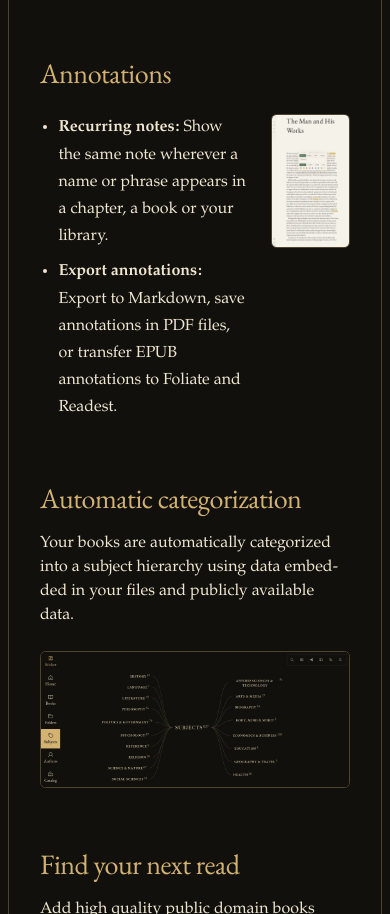
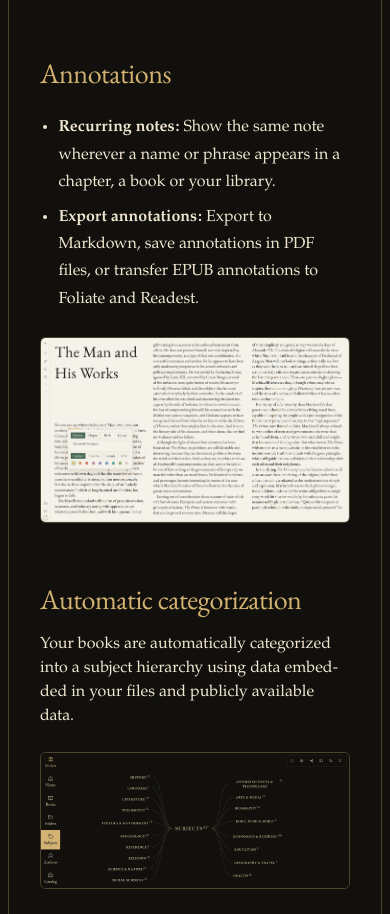
Before and after one commit to JohanAnderssonOstling/bokheim-site, a plain HTML site: page dark/alba/index.html in a window 390 px wide. Shown: the part 2986-3900 px from the top of the page. Drawn offline with Linux system fonts and the light colour scheme.

Commit message:
Use landscape annotation capture at half content width

```diff
--- a/dark/alba/index.html
+++ b/dark/alba/index.html
@@ -557,8 +557,7 @@
 
   .annotation-showcase {
     display: grid;
-    /* Match the portrait image height to the full-width 1652 × 722 screenshots. */
-    grid-template-columns: minmax(0, 1fr) 25.396%;
+    grid-template-columns: repeat(2, minmax(0, 1fr));
     gap: clamp(1.5rem, 3vw, 3rem);
     align-items: start;
   }
@@ -578,6 +577,10 @@
   }
 
   .annotation-image picture { display: block; }
+
+  @media (max-width: 640px) {
+    .annotation-showcase { grid-template-columns: 1fr; }
+  }
 
   .shot figcaption {
     margin-top: 0.85rem;
@@ -864,7 +867,7 @@
             <li><strong>Export annotations:</strong> Export to Markdown, save annotations in PDF files, or transfer EPUB annotations to Foliate and Readest.</li>
           </ul>
           <figure class="annotation-image">
-            <picture class="theme-image"><img src="/screenshots/dark/annotations-prince-29dc0fa0.webp" width="1440" height="2478" loading="lazy" decoding="async" alt="The Prince open in Bokheim with highlighted text and the annotation editor showing note, style and colour controls."></picture>
+            <picture class="theme-image"><img src="/screenshots/dark/annotations-prince-0614fc39.webp" width="2561" height="1529" loading="lazy" decoding="async" alt="The Prince open in Bokheim with highlighted text and the annotation editor showing note, style and colour controls."></picture>
           </figure>
         </div>
       </section>
```
Also changed, not shown: dark/index.html (+6 -3 lines), index.html (+6 -3 lines), light/alba/index.html (+6 -3 lines), light/index.html (+6 -3 lines), screenshots/annotations-prince-0614fc39.webp (added), screenshots/dark/annotations-prince-0614fc39.webp (added).
